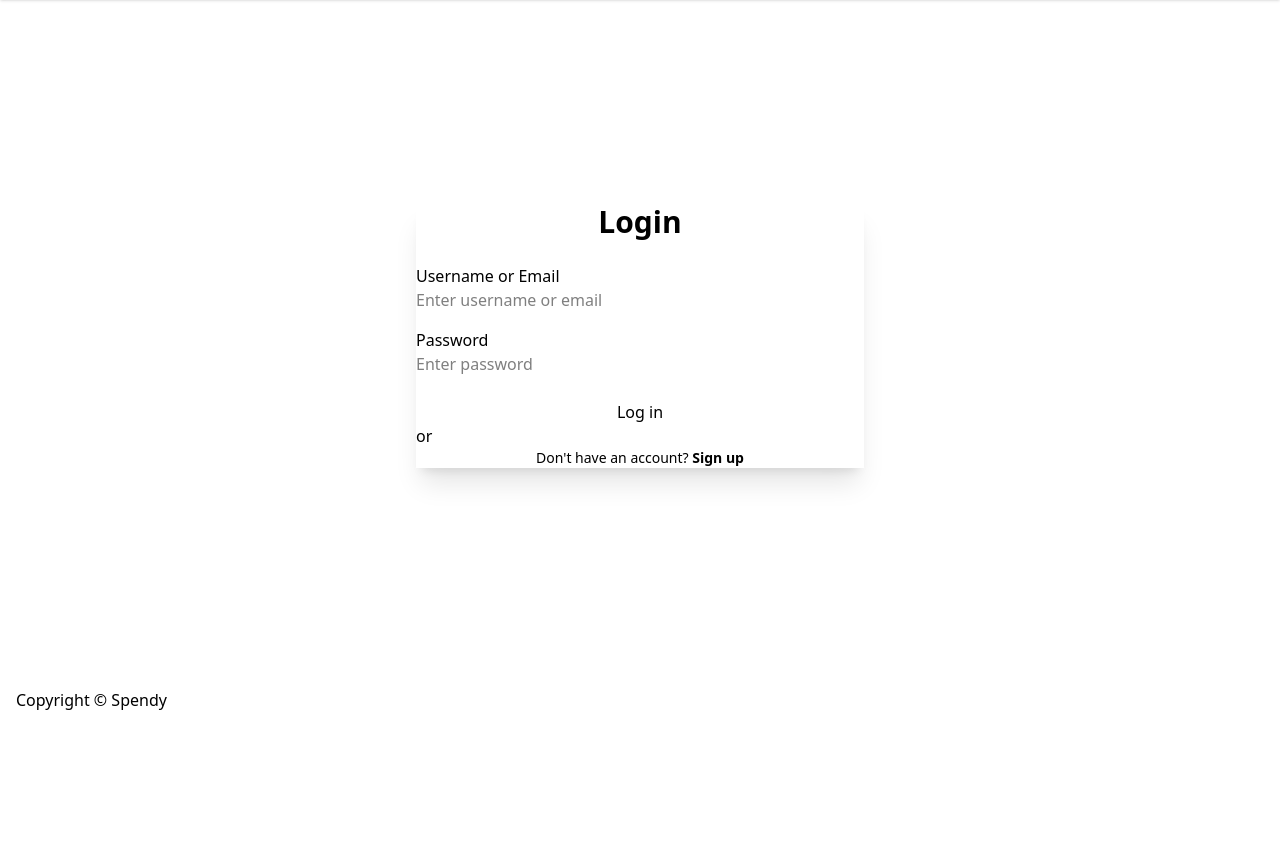
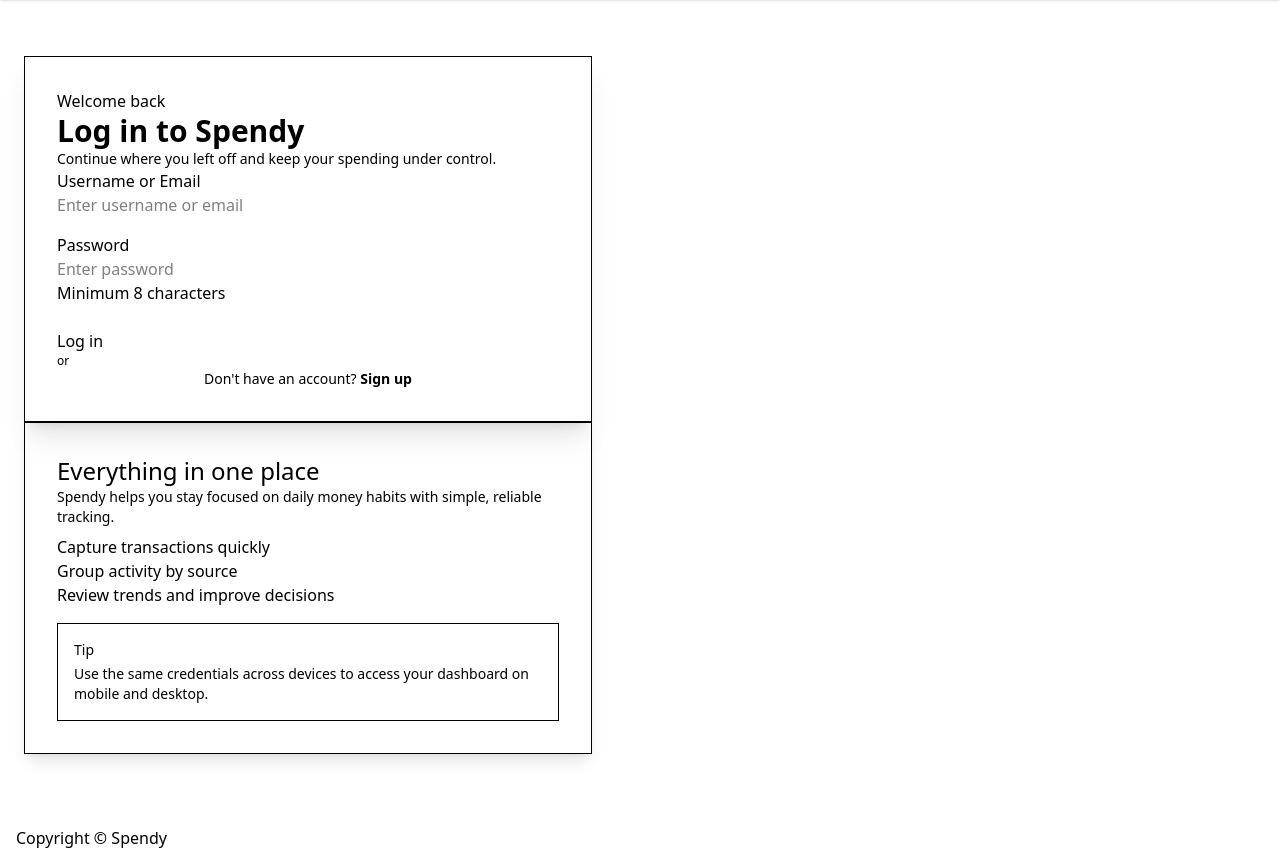
Before and after one commit to oraikhert/spendy, a FastAPI app: page /auth/login in a window 1280 px wide. Shown: the part 52-918 px from the top of the page. Before the commit the page ends 762 px from the top, so only its background shows below. Run offline with FastAPI, Linux system fonts and the light colour scheme; some libraries are stand-ins or nearby versions.

Commit message:
Refresh login and registration page layouts

```diff
--- a/app/templates/auth/login.html
+++ b/app/templates/auth/login.html
@@ -4,12 +4,16 @@
 {% block title %}Login - Spendy{% endblock %}
 
 {% block content %}
-<div class="flex items-center justify-center min-h-[calc(100vh-160px)] p-4">
-  <div class="card w-full max-w-md bg-base-100 shadow-xl">
-    <div class="card-body">
-      <h2 class="card-title text-3xl font-bold text-center justify-center mb-6">
-        Login
-      </h2>
+<div class="hero min-h-[calc(100vh-180px)] py-6 sm:py-10">
+  <div class="hero-content w-full max-w-6xl flex-col items-stretch gap-6 px-0 sm:px-2 lg:flex-row lg:gap-10">
+    <div class="w-full lg:w-1/2">
+      <div class="card border border-base-300 bg-base-100 shadow-xl">
+        <div class="card-body p-5 sm:p-8">
+          <div class="badge badge-primary badge-soft w-fit">Welcome back</div>
+          <h1 class="text-2xl font-semibold sm:text-3xl">Log in to Spendy</h1>
+          <p class="text-sm text-base-content/70">
+            Continue where you left off and keep your spending under control.
+          </p>
 
           {% include "partials/_messages.html" %}
 
@@ -20,10 +24,8 @@
             hx-disabled-elt="find button[type='submit']"
             class="space-y-4"
           >
-        <div class="form-control">
-          <label class="label">
-            <span class="label-text">Username or Email</span>
-          </label>
+            <fieldset class="fieldset">
+              <legend class="fieldset-legend">Username or Email</legend>
               <input
                 type="text"
                 name="username"
@@ -32,12 +34,10 @@
                 required
                 autocomplete="username"
               />
-        </div>
+            </fieldset>
 
-        <div class="form-control">
-          <label class="label">
-            <span class="label-text">Password</span>
-          </label>
+            <fieldset class="fieldset">
+              <legend class="fieldset-legend">Password</legend>
               <input
                 type="password"
                 name="password"
@@ -47,27 +47,49 @@
                 minlength="8"
                 autocomplete="current-password"
               />
-        </div>
+              <label class="label">Minimum 8 characters</label>
+            </fieldset>
 
-        <div class="form-control mt-6">
-          <button type="submit" class="btn btn-primary w-full">
+            <button type="submit" class="btn btn-primary btn-block mt-2">
               <span class="htmx-indicator loading loading-spinner loading-sm"></span>
               <span>Log in</span>
             </button>
-        </div>
           </form>
 
           {% if registration_enabled|default(true) %}
-      <div class="divider">or</div>
-
-      <div class="text-center">
-        <p class="text-sm">
+          <div class="divider text-xs text-base-content/60">or</div>
+          <p class="text-center text-sm">
             Don't have an account?
             <a href="/auth/register" class="link link-primary font-semibold">Sign up</a>
           </p>
-      </div>
           {% endif %}
         </div>
       </div>
     </div>
+
+    <div class="w-full lg:w-1/2">
+      <div class="card h-full border border-base-300 bg-gradient-to-br from-primary/10 via-base-100 to-secondary/10 shadow-lg">
+        <div class="card-body p-5 sm:p-8">
+          <h2 class="card-title text-xl sm:text-2xl">Everything in one place</h2>
+          <p class="text-sm text-base-content/70">
+            Spendy helps you stay focused on daily money habits with simple, reliable tracking.
+          </p>
+
+          <ul class="steps steps-vertical mt-2">
+            <li class="step step-primary">Capture transactions quickly</li>
+            <li class="step step-primary">Group activity by source</li>
+            <li class="step">Review trends and improve decisions</li>
+          </ul>
+
+          <div class="mt-4 rounded-box border border-base-300 bg-base-100 p-4">
+            <p class="text-sm font-medium">Tip</p>
+            <p class="mt-1 text-sm text-base-content/70">
+              Use the same credentials across devices to access your dashboard on mobile and desktop.
+            </p>
+          </div>
+        </div>
+      </div>
+    </div>
+  </div>
+</div>
 {% endblock %}
```
Also changed, not shown: app/templates/auth/register.html (+54 -43 lines). Lines whose indentation alone changed are shown as unchanged.
